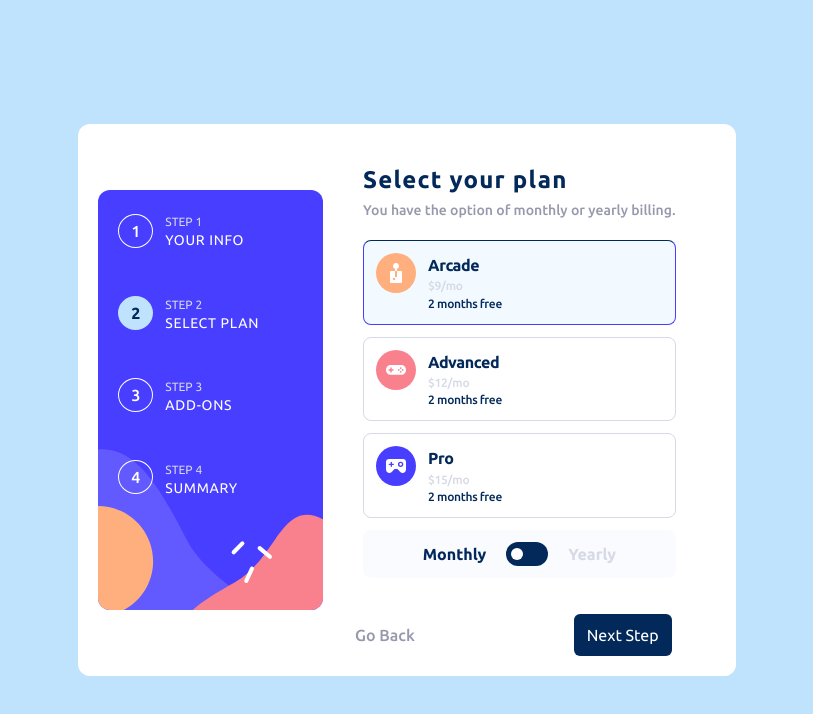
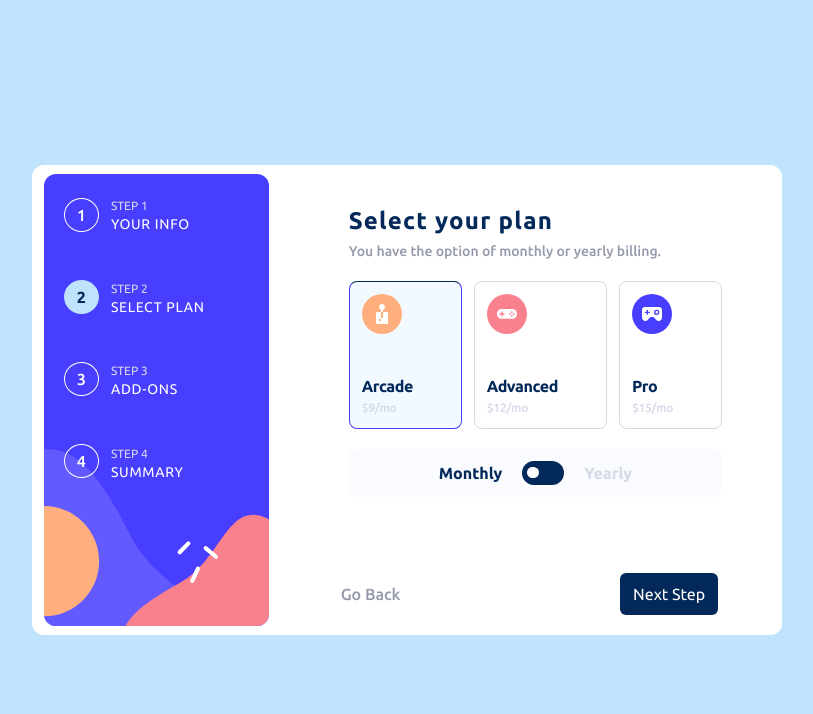
Before and after one commit to Aik-202/aik-multi-step-form, a React (Vite) app in the folder multi-step_form/: page /plans in a window 1280 px wide. Shown: the top 714 px of the page, without its empty margins (233-1046 px from the left). Built offline with nearby package versions, Linux system fonts and the light colour scheme.

Commit message:
Made it reponsive for desktop

```diff
--- a/multi-step_form/index.html
+++ b/multi-step_form/index.html
@@ -9,7 +9,7 @@
   </head>
   <body>
     <main id="root" class="h-screen bg-light-blue sm:flex sm:flex-wrap sm:justify-center
-    sm:items-center sm:content-center sm:px-10">
+    sm:items-center sm:content-center sm:px-2 md:px-10">
       <div class="attribution">
         Challenge by <a href="https://www.frontendmentor.io?ref=challenge" target="_blank">Frontend Mentor</a>.
         Coded by<a href="https://github.com/Aik-202/aik-ecommerce-product-page.git">Assurance Ikogwe</a>.
--- a/multi-step_form/src/Components/Form/PersonalInfo.jsx
+++ b/multi-step_form/src/Components/Form/PersonalInfo.jsx
@@ -24,7 +24,7 @@ export default function PersonalInfo() {
         </div>
       </div>
       <div className='flex flex-wrap items-end content-end justify-end bg-white
-      py-5 pr-8 absolute bottom-0 right-0 left-0 sm:static sm:pr-10 md:pr-16 sm:rounded-xl'>
+      py-5 pr-8 absolute bottom-0 right-0 left-0 sm:static sm:pr-10 md:pr-16 sm:rounded-xl lg:mt-10'>
         <button className='border-[1px] border-solid border-transparent rounded-md px-3 py-2 text-white
         bg-marine'>Next Step</button>
       </div>
--- a/multi-step_form/src/Components/Form/PlansInfo.jsx
+++ b/multi-step_form/src/Components/Form/PlansInfo.jsx
@@ -33,22 +33,26 @@ export default function PlansInfo() {
         <div className='bg-white flex flex-col space-y-5 justify-center content-center px-5
         absolute h-max top-24 right-0 left-0 py-4 mx-5 rounded-md sm:static md:mr-10'>
           <FormHeaders personal={false} plans={true} addons={false} finished={false}/>
-          <div className='flex flex-col space-y-3'>
+          <div className='flex flex-col space-y-3 sm:space-y-5'>
+            <div className='flex flex-col space-y-3 sm:flex-row sm:space-y-0 sm:space-x-3'>
               {plans.map((item) => {return <div key={item.text} id={item.text} className={`flex flex-row
-            space-x-3 border-[1px] rounded-lg px-3 py-3
+              space-x-3 border-[1px] rounded-lg px-3 py-3 sm:space-x-0 sm:flex-col sm:justify-start sm:w-max
+              lg:pr-12 cursor-pointer
               ${planActive == "Arcade" && item.text == "Arcade" ? 'bg-light-blue bg-opacity-[20%] border-t-marine border-purplish':
               planActive == "Advanced" && item.text == "Advanced" ? 'bg-light-blue  bg-opacity-[20%] border-t-marine border-purplish':
               planActive == "Pro" && item.text == "Pro" ? 'bg-light-blue  bg-opacity-[20%] border-t-marine border-purplish':
               'bg-transparent border-light-gray border-t-light-gray'
               } `} onClick={changePlan}>
-              <img src={item.img} className='self-start'/>
+                <img src={item.img} className='self-start sm:mb-5 lg:mb-10'/>
                 <h2 className='flex flex-col space-y-[0.09rem]'>
                   <span className='text-base font-bold tracking-tight text-marine'>{item.text}</span>
                   <span className='text-xs font-medium tracking-tight text-light-gray'>
                   {fee ? item.month : item.year}</span>
-                <span className='text-xs font-medium text-marine tracking-tight'>2 months free</span>
+                  <span className='text-xs font-medium text-marine tracking-tight
+                  sm:hidden'>2 months free</span>
                 </h2>
               </div>})}
+            </div>
             <div className='flex flex-row space-x-5 justify-center bg-magnolia bg-opacity-[40%]
             py-3 rounded-lg'>
               <h2 className={`font-bold ${fee ? 'text-marine': 'text-light-gray'}`}>Monthly</h2>
@@ -63,7 +67,7 @@ export default function PlansInfo() {
           </div>
         </div>
         <div className='flex justify-between bg-white
-        py-5 px-8 absolute bottom-0 right-0 left-0 sm:static sm:pr-10 md:pr-16 sm:rounded-xl'>
+        py-5 px-8 absolute bottom-0 right-0 left-0 sm:static sm:pr-10 md:pr-16 sm:rounded-xl lg:mt-10'>
           <button className='text-cool font-medium' onClick={back}>Go Back</button>
           <button className='border-[1px] border-solid border-transparent rounded-md px-3 py-2 text-white
         bg-marine'>Next Step</button>
--- a/multi-step_form/src/Components/Navigation/NavBar.jsx
+++ b/multi-step_form/src/Components/Navigation/NavBar.jsx
@@ -4,7 +4,7 @@ import { NavItems, NavList } from '../'
 export default function NavBar(props) {
   return (
    <nav className='flex bg-mobile sm:bg-desktop bg-cover bg-no-repeat bg-[100%] pt-6 pb-28 sm:w-[50%]
-   sm:flex-row sm:space-x-3 sm:pl-5 sm:rounded-xl lg:pr-16'>
+   sm:flex-row sm:space-x-3 sm:pl-5 sm:rounded-xl lg:pb-36 lg:pr-16'>
         <NavList personal={props.personal} plans={props.plans} addons={props.addons} finished={props.finished}/>
         <NavItems />
    </nav>
--- a/multi-step_form/src/Pages/Personal.jsx
+++ b/multi-step_form/src/Pages/Personal.jsx
@@ -4,7 +4,8 @@ import { PersonalInfo, NavBar } from '../Components'
 export default function Personal() {
   return (
     <section className='bg-light-blue relative h-screen sm:flex sm:flex-row sm:bg-white
-    sm:justify-center sm:items-center sm:content-center sm:pl-5 sm:h-max sm:rounded-xl'>
+    sm:justify-center sm:items-center sm:content-center sm:pl-5 sm:h-max sm:rounded-xl lg:space-x-10
+    lg:pl-3'>
         <NavBar personal={true} />
         <PersonalInfo />
     </section>
--- a/multi-step_form/src/Pages/Plans.jsx
+++ b/multi-step_form/src/Pages/Plans.jsx
@@ -4,7 +4,8 @@ import { PlansInfo, NavBar } from '../Components'
 export default function AddOns() {
   return (
     <section className='bg-light-blue relative h-screen sm:flex sm:flex-row sm:bg-white
-    sm:justify-center sm:items-center sm:content-center sm:pl-5 sm:h-max sm:rounded-xl'>
+    sm:justify-center sm:items-center sm:content-center sm:pl-5 sm:h-max sm:rounded-xl lg:space-x-10
+    lg:pl-3'>
         <NavBar plans={true} />
         <PlansInfo />
     </section>
```
Lines whose indentation alone changed are shown as unchanged.
